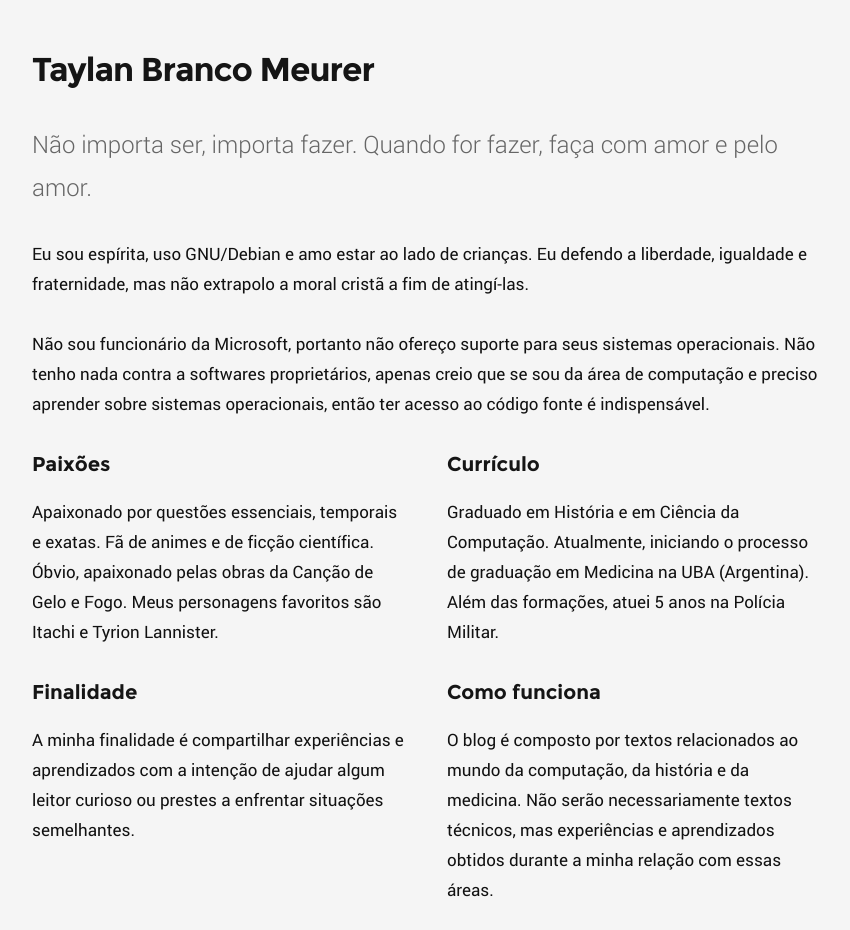
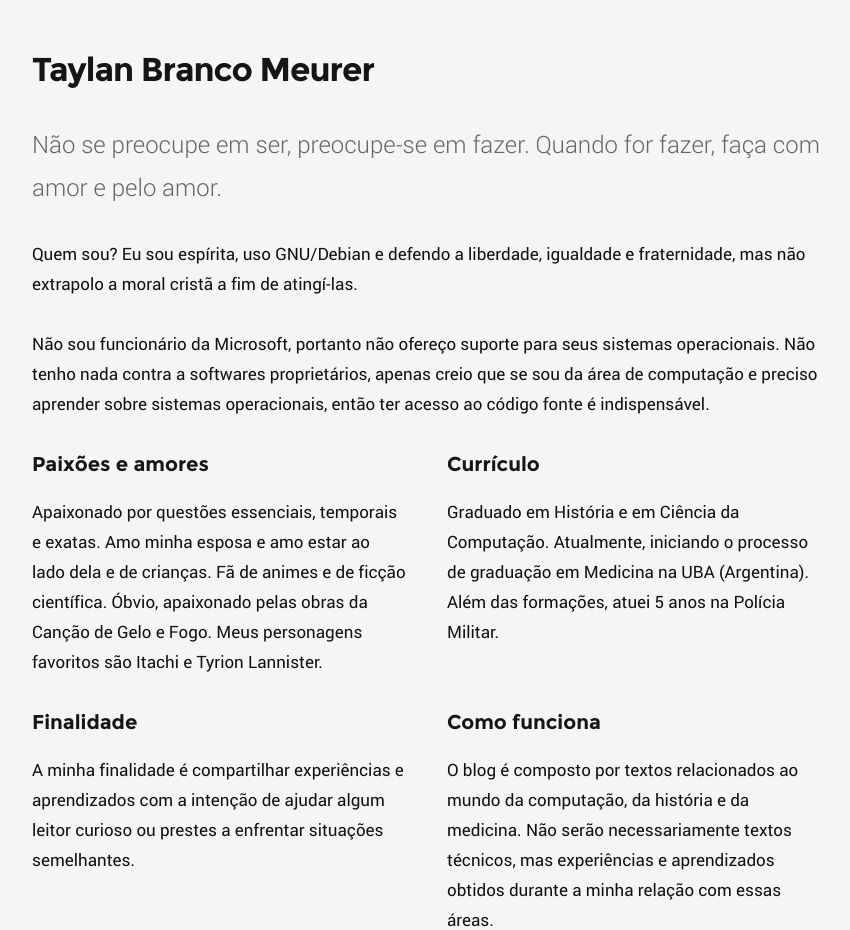
Before and after one commit to targueriano/Blog136, a Django app: page /about/ in a window 1280 px wide. Shown: the part 452-1382 px from the top of the page, without its empty margins (213-1063 px from the left). Run offline with Django 3.2, Linux system fonts and the light colour scheme; some libraries are stand-ins or nearby versions.

Commit message:
change text of about

```diff
--- a/atividade/templates/about.html
+++ b/atividade/templates/about.html
@@ -18,9 +18,9 @@
 
 						<h1 class="entry-title add-bottom">Taylan Branco Meurer</h1>
 
-						<p class="lead">Não importa ser, importa fazer. Quando for fazer, faça com amor e pelo amor.</p>
+						<p class="lead">Não se preocupe em ser, preocupe-se em fazer. Quando for fazer, faça com amor e pelo amor.</p>
 
-						<p>Eu sou espírita, uso GNU/Debian e amo estar ao lado de crianças. Eu defendo a
+						<p>Quem sou? Eu sou espírita, uso GNU/Debian e defendo a
             liberdade, igualdade e fraternidade, mas não extrapolo a moral cristã
             a fim de atingí-las. </p>
 
@@ -31,8 +31,9 @@
 
 						<div class="row block-1-2 block-tab-full">
 							<div class="bgrid">
-								<h3>Paixões</h3>
+								<h3>Paixões e amores</h3>
 								<p>Apaixonado por questões essenciais, temporais e exatas.
+								Amo minha esposa e amo estar ao lado dela e de crianças.
                   Fã de animes e de ficção científica. Óbvio, apaixonado pelas obras da Canção de Gelo e Fogo.
                   Meus personagens favoritos são Itachi e Tyrion Lannister.</p>
 							</div>
```
